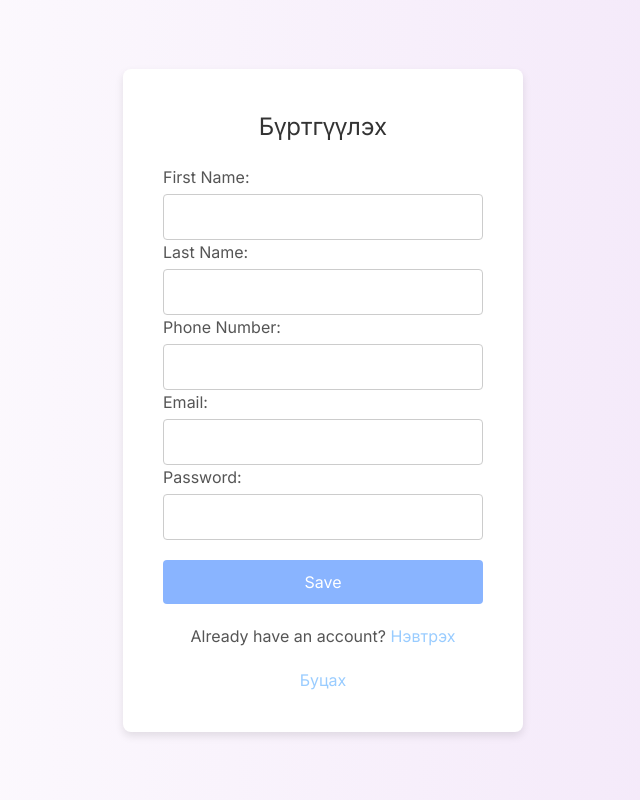
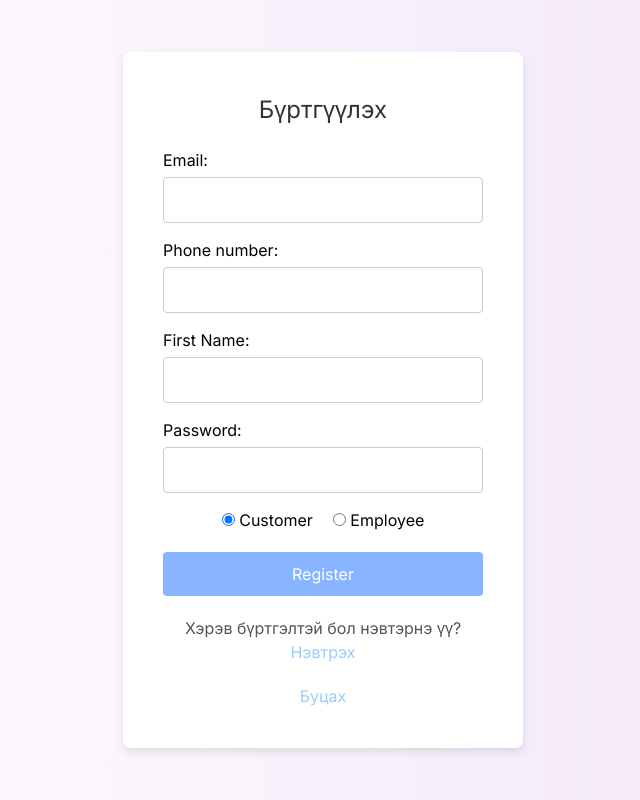
Before and after one commit to lhagvalhagva/final_task_management, a Next.js app: page /register in a window 1280 px wide. Shown: the whole page, without its empty margins (317-957 px from the left). Built offline with nearby package versions, Linux system fonts and the light colour scheme.

Commit message:
employee data tatdag bolson

```diff
--- a/app/api/data/route.ts
+++ b/app/api/data/route.ts
@@ -27,7 +27,7 @@ export async function POST(request: Request) {
     } else if (userType === 'customer') {
       result = await sql`
         INSERT INTO clients (email, phoneNo, clientname, password)
-        VALUES (${email}, ${phoneNumber}, ${fName + ' ' + lName}, ${password})
+        VALUES (${email}, ${phoneNumber}, ${fName }, ${password})
         RETURNING *;
       `;
     } else {
--- a/app/api/tasks/route.ts
+++ /dev/null
@@ -1 +0,0 @@
-export { getTasks } from '../tasks';
--- a/app/customer/page.js
+++ b/app/customer/page.js
@@ -197,7 +197,9 @@ export default function CustomerPage() {
               disabled={tasks.length > 0}
               className="logout-button"
             >
-              Log Out
+              <a href="../login" className="logout-link">
+                Log Out
+              </a>
             </button>
           </div>
 
--- a/app/login/page.js
+++ b/app/login/page.js
@@ -185,6 +185,7 @@ const LoginPage = () => {
             Бүртгүүлэх
           </Link>
         </p>
+
         <p style={styles.footer}>
           <Link href="/" style={styles.link}>
             Буцах
--- a/app/register/page.js
+++ b/app/register/page.js
@@ -1,7 +1,6 @@
 "use client";
 import { useState } from "react";
 import Link from "next/link";
-import { StyleRegistry } from "styled-jsx";
 
 export default function RegisterPage() {
   const [email, setEmail] = useState("");
@@ -11,9 +10,78 @@ export default function RegisterPage() {
   const [fName, setFName] = useState("");
   const [lName, setLName] = useState("");
   const [position, setPosition] = useState("");
-  const [division, setDivision] = useState("");
   const [error, setError] = useState("");
   const [success, setSuccess] = useState("");
+
+  const styles = {
+    container: {
+      display: "flex",
+      alignItems: "center",
+      justifyContent: "center",
+      minHeight: "100vh",
+      background: "linear-gradient(to left, rgb(241, 227, 248), #fff)",
+    },
+    card: {
+      background: "#fff",
+      padding: "40px",
+      maxWidth: "400px",
+      width: "100%",
+      borderRadius: "8px",
+      boxShadow: "0 4px 8px rgba(0, 0, 0, 0.1)",
+      textAlign: "center",
+    },
+    title: {
+      marginBottom: "20px",
+      fontSize: "24px",
+      color: "#333",
+    },
+    form: {
+      display: "flex",
+      flexDirection: "column",
+      gap: "15px",
+    },
+    formGroup: {
+      textAlign: "left",
+    },
+    label: {
+      display: "block",
+      marginBottom: "5px",
+      color: "black",
+    },
+    input: {
+      padding: "10px",
+      width: "100%",
+      border: "1px solid #ccc",
+      borderRadius: "4px",
+      transition: "all 0.3s ease",
+    },
+    radioGroup: {
+      display: "flex",
+      justifyContent: "center",
+      gap: "20px",
+    },
+    button: {
+      padding: "10px",
+      width: "100%",
+      backgroundColor: "#89B4FF",
+      color: "#fff",
+      border: "none",
+      borderRadius: "4px",
+      cursor: "pointer",
+      transition: "background-color 0.3s ease",
+    },
+    buttonHover: {
+      backgroundColor: "#0056b3",
+    },
+    footer: {
+      marginTop: "20px",
+      color: "#555",
+    },
+    link: {
+      color: "#99CCFF",
+      textDecoration: "none",
+    },
+  };
 
   const handleSubmit = async (e) => {
     e.preventDefault();
@@ -49,125 +117,18 @@ export default function RegisterPage() {
       console.log("not working", error);
     }
   };
-  const styles = {
-    container: {
-      display: 'flex',
-      alignItems: 'center',
-      justifyContent: 'center',
-      minHeight: '100vh',
-      background: 'linear-gradient(to left, rgb(241, 227, 248), #fff)',
-    },
-    card: {
-      background: '#fff',
-      padding: '40px',
-      maxWidth: '400px',
-      width: '100%',
-      borderRadius: '8px',
-      boxShadow: '0 4px 8px rgba(0, 0, 0, 0.1)',
-      textAlign: 'center',
-    },
-    title: {
-      marginBottom: '20px',
-      fontSize: '24px',
-      color: '#333',
-    },
-    form: {
-      display: 'flex',
-      flexDirection: 'column',
-      gap: '15px',
-    },
-    formGroup: {
-      textAlign: 'left',
-    },
-    label: {
-      display: 'block',
-      marginBottom: '5px',
-      color: '#555',
-    },
-    input: {
-      padding: '10px',
-      width: '100%',
-      border: '1px solid #ccc',
-      borderRadius: '4px',
-      transition: 'all 0.3s ease',
-    },
-    inputFocus: {
-      borderColor: '#007bff',
-      boxShadow: '0 0 5px rgba(0, 123, 255, 0.5)',
-    },
-    radioGroup: {
-      display: 'flex',
-      justifyContent: 'center',
-      gap: '20px',
-    },
-    button: {
-      padding: '10px',
-      width: '100%',
-      backgroundColor: '#89B4FF',
-      color: '#fff',
-      border: 'none',
-      borderRadius: '4px',
-      cursor: 'pointer',
-      transition: 'background-color 0.3s ease',
-      marginTop: '20px',
-    },
-    buttonHover: {
-      backgroundColor: '#0056b3',
-    },
-    footer: {
-      marginTop: '20px',
-      color: '#555',
-    },
-    link: {
-      color: '#99CCFF',
-      textDecoration: 'none',
-    },
-  };
 
   return (
     <div style={styles.container}>
       <div style={styles.card}>
         <h2 style={styles.title}>Бүртгүүлэх</h2>
-      {error && <p style={{ color: "red", textAlign: "center" }}>{error}</p>}
-      {success && (
-        <p style={{ color: "green", textAlign: "center" }}>{success}</p>
-      )}
-      <form onSubmit={handleSubmit} style={styles.from}>
+        {error && <p style={{ color: "red" }}>{error}</p>}
+        {success && <p style={{ color: "green" }}>{success}</p>}
+        <form onSubmit={handleSubmit} style={styles.form}>
           <div style={styles.formGroup}>
-            <label htmlFor="firstName" style={styles.label}>First Name:</label>
-            <input
-              type="text"
-              id="firstName"
-              value={fName}
-              onChange={(e) => setFName(e.target.value)}
-              style={styles.input}
-              required
-            />
-          </div>
-          <div style={styles.formGroup}>
-            <label htmlFor="lastName" style={styles.label}>Last Name:</label>
-            <input
-              type="text"
-              id="lastName"
-              value={lName}
-              onChange={(e) => setLName(e.target.value)}
-              style={styles.input}
-              required
-            />
-          </div>
-          <div style={styles.formGroup}>
-            <label htmlFor="phoneNumber" style={styles.label}>Phone Number:</label>
-            <input
-              type="tel"
-              id="phoneNumber"
-              value={phoneNumber}
-              onChange={(e) => setPhoneNumber(e.target.value)}
-              style={styles.input}
-              required
-            />
-          </div>
-          <div style={styles.formGroup}>
-            <label htmlFor="email" style={styles.label}>Email:</label>
+            <label htmlFor="email" style={styles.label}>
+              Email:
+            </label>
             <input
               type="email"
               id="email"
@@ -177,8 +138,51 @@ export default function RegisterPage() {
               required
             />
           </div>
-          <div  style={styles.formGroup}>
-              <label htmlFor="password"  style={styles.label}>Password:</label>
+          <div style={styles.formGroup}>
+            <label htmlFor="phone_number" style={styles.label}>
+              Phone number:
+            </label>
+            <input
+              type="tel"
+              id="phone_number"
+              value={phoneNumber}
+              onChange={(e) => setPhoneNumber(e.target.value)}
+              style={styles.input}
+              required
+            />
+          </div>
+          {userType === "employee" && (
+            <div style={styles.formGroup}>
+              <label htmlFor="lName" style={styles.label}>
+                Last Name:
+              </label>
+              <input
+                type="text"
+                id="lName"
+                value={lName}
+                onChange={(e) => setLName(e.target.value)}
+                style={styles.input}
+                required
+              />
+            </div>
+          )}
+          <div style={styles.formGroup}>
+            <label htmlFor="fName" style={styles.label}>
+              First Name:
+            </label>
+            <input
+              type="text"
+              id="fName"
+              value={fName}
+              onChange={(e) => setFName(e.target.value)}
+              style={styles.input}
+              required
+            />
+          </div>
+          <div style={styles.formGroup}>
+            <label htmlFor="password" style={styles.label}>
+              Password:
+            </label>
             <input
               type="password"
               id="password"
@@ -188,17 +192,60 @@ export default function RegisterPage() {
               required
             />
           </div>
-
-        <button type="submit" style={styles.button}
-        onMouseEnter={(e) => e.target.style.backgroundColor = styles.buttonHover.backgroundColor}
-        onMouseLeave={(e) => e.target.style.backgroundColor = styles.button.backgroundColor}
+          {userType === "employee" && (
+            <div style={styles.formGroup}>
+              <label htmlFor="position" style={styles.label}>
+                Position:
+              </label>
+              <input
+                type="text"
+                id="position"
+                value={position}
+                onChange={(e) => setPosition(e.target.value)}
+                style={styles.input}
+                required
+              />
+            </div>
+          )}
+          <div style={styles.radioGroup}>
+            <label style={styles.label}>
+              <input
+                type="radio"
+                value="customer"
+                checked={userType === "customer"}
+                onChange={() => setUserType("customer")}
+              />
+              &nbsp;Customer
+            </label>
+            <label style={styles.label}>
+              <input
+                type="radio"
+                value="employee"
+                checked={userType === "employee"}
+                onChange={() => setUserType("employee")}
+              />
+              &nbsp;Employee
+            </label>
+          </div>
+          <button
+            type="submit"
+            style={styles.button}
+            onMouseEnter={(e) =>
+              (e.target.style.backgroundColor =
+                styles.buttonHover.backgroundColor)
+            }
+            onMouseLeave={(e) =>
+              (e.target.style.backgroundColor = styles.button.backgroundColor)
+            }
           >
-        Save
+            Register
           </button>
         </form>
-
-      <p style={styles.footer }>
-        Already have an account? <Link href="../login" style= {styles.link}>Нэвтрэх</Link>
+        <p style={styles.footer}>
+          Хэрэв бүртгэлтэй бол нэвтэрнэ үү?{" "}
+          <Link href="../login" style={styles.link}>
+            Нэвтрэх
+          </Link>
         </p>
         <p style={styles.footer}>
           <Link href="/" style={styles.link}>
--- a/tsconfig.json
+++ b/tsconfig.json
@@ -23,7 +23,8 @@
     ".next/types/**/*.ts",
     "**/*.ts",
     "**/*.tsx",
-    "app/api/tasks.js"
+    "app/api/tasks.js",
+    "app/api/tasks/route.js"
   ],
   "exclude": ["node_modules"]
 }
```
Also changed, not shown: app/employee/employee.css (+22 -0 lines), app/employee/page.js (+21 -37 lines). Lines whose indentation alone changed are shown as unchanged.
